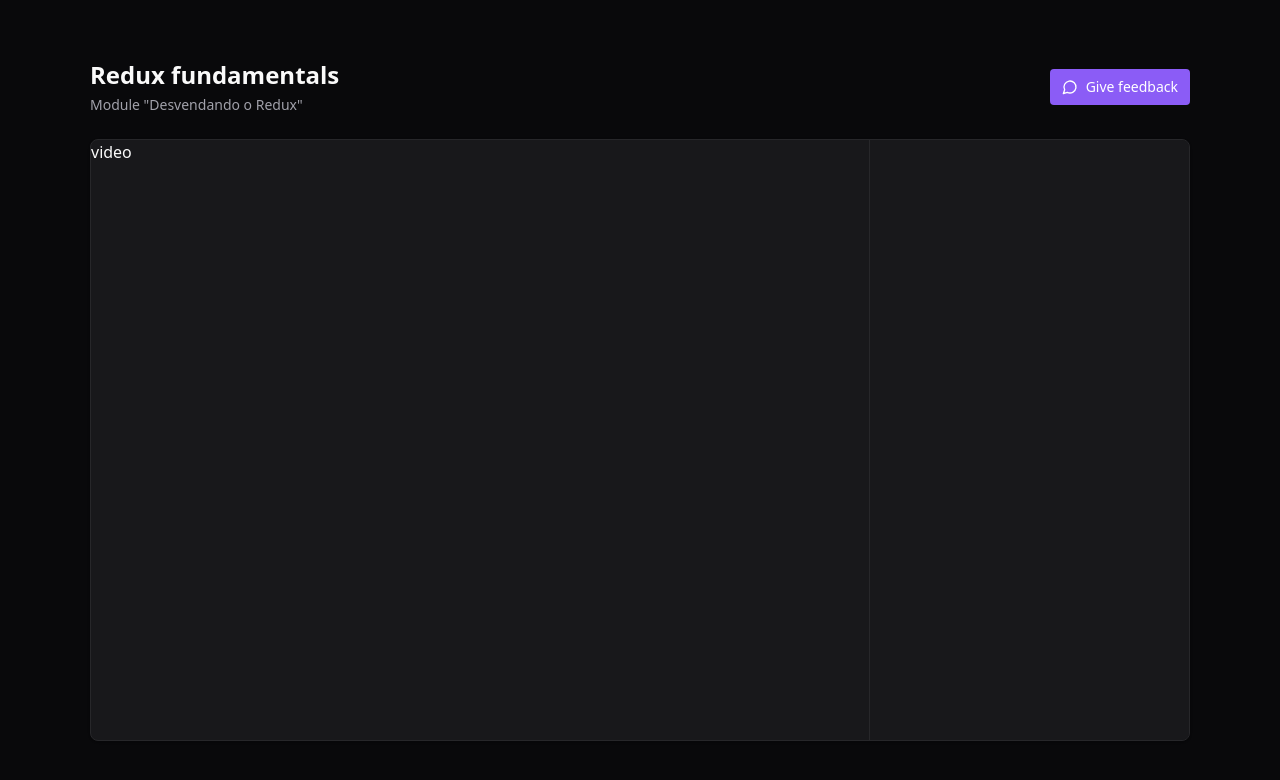
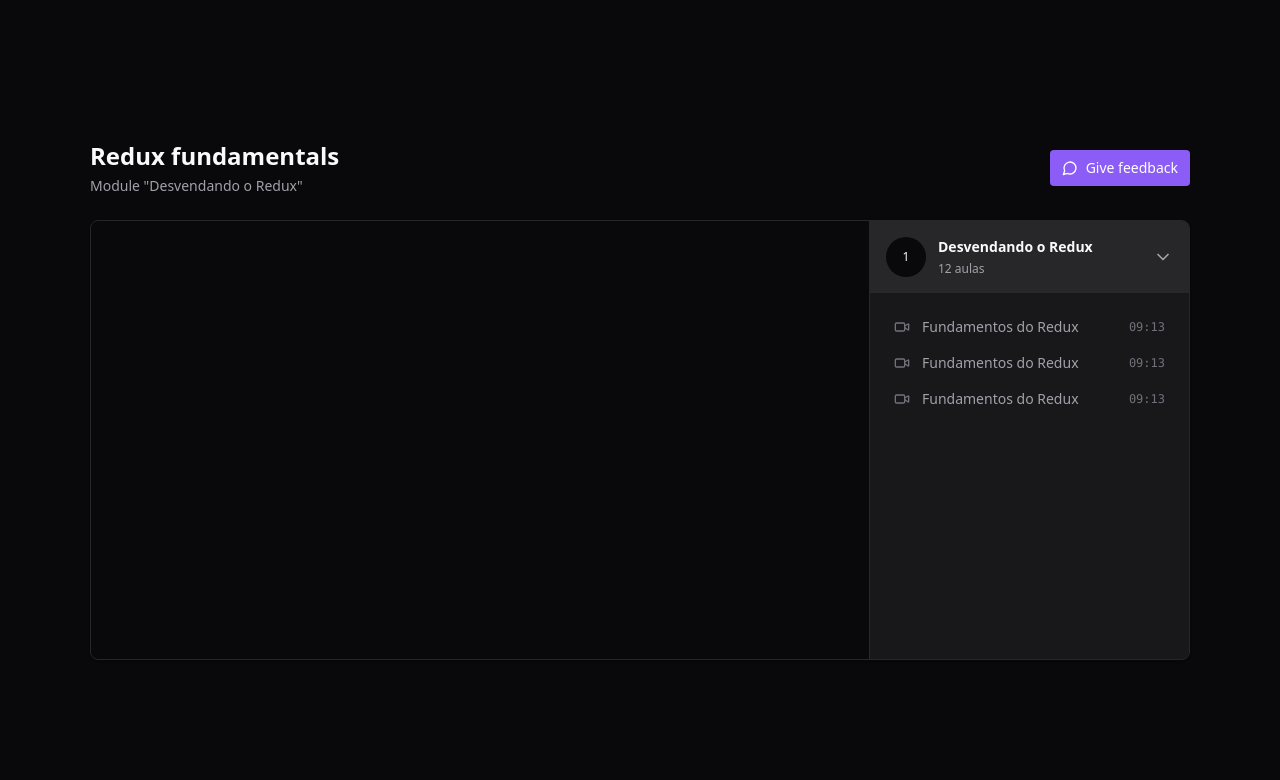
Before and after one commit to luc-ribeiro/player-redux-zustand, a React (Vite) app: page / in a window 1280 px wide. Shown: the top 780 px of the page. Built offline with nearby package versions, Linux system fonts and the light colour scheme.

Commit message:
layout: modules ui and react video

```diff
--- a/package.json
+++ b/package.json
@@ -14,6 +14,7 @@
     "lucide-react": "^0.395.0",
     "react": "^18.2.0",
     "react-dom": "^18.2.0",
+    "react-player": "^2.16.0",
     "react-redux": "^9.1.2"
   },
   "devDependencies": {
--- a/src/pages/player.tsx
+++ b/src/pages/player.tsx
@@ -1,4 +1,5 @@
-import { MessageCircle } from "lucide-react";
+import { ChevronDown, MessageCircle, Video } from "lucide-react";
+import ReactPlayer from "react-player";
 
 export function Player() {
   return (
@@ -19,9 +20,50 @@
 
         <main className="relative flex overflow-hidden rounded-lg border border-zinc-800 bg-zinc-900 shadow">
           <div className="flex-1">
-            video
+            <div className="w-full bg-zinc-950 aspect-video">
+              <ReactPlayer
+                width="100%"
+                height="100%"
+                controls
+                url="https://www.youtube.com/watch?v=Jai8w6K_GnY"
+              />
+            </div>
           </div>
-          <aside className="w-80 border-l border-zinc-800 bg-zinc-900 h-[600px]">
+          <aside className="w-80 border-l border-zinc-800 bg-zinc-900">
+            <div>
+              <button className="flex w-full items-center gap-3 bg-zinc-800 p-4">
+                <div className="flex h-10 w-10 rounded-full items-center justify-center bg-zinc-950 text-xs">
+                  1
+                </div>
+
+                <div className="flex flex-col gap-1 text-left">
+                  <strong className="text-sm">Desvendando o Redux</strong>
+                  <span className="text-xs text-zinc-400">12 aulas</span>
+                </div>
+
+                <ChevronDown className="size-5 ml-auto text-zinc-400" />
+              </button>
+
+              <nav className="relative flex flex-col gap-4 p-6">
+                <button className="flex items-center gap-3 text-sm text-zinc-400">
+                  <Video className="size-4 text-zinc-500" />
+                  <span>Fundamentos do Redux</span>
+                  <span className="ml-auto font-mono text-xs text-zinc-500">09:13</span>
+                </button>
+
+                <button className="flex items-center gap-3 text-sm text-zinc-400">
+                  <Video className="size-4 text-zinc-500" />
+                  <span>Fundamentos do Redux</span>
+                  <span className="ml-auto font-mono text-xs text-zinc-500">09:13</span>
+                </button>
+
+                <button className="flex items-center gap-3 text-sm text-zinc-400">
+                  <Video className="size-4 text-zinc-500" />
+                  <span>Fundamentos do Redux</span>
+                  <span className="ml-auto font-mono text-xs text-zinc-500">09:13</span>
+                </button>
+              </nav>
+            </div>
 
           </aside>
         </main>
```
Also changed, not shown: 1 other file (tests, documents, lock files or other folders).
